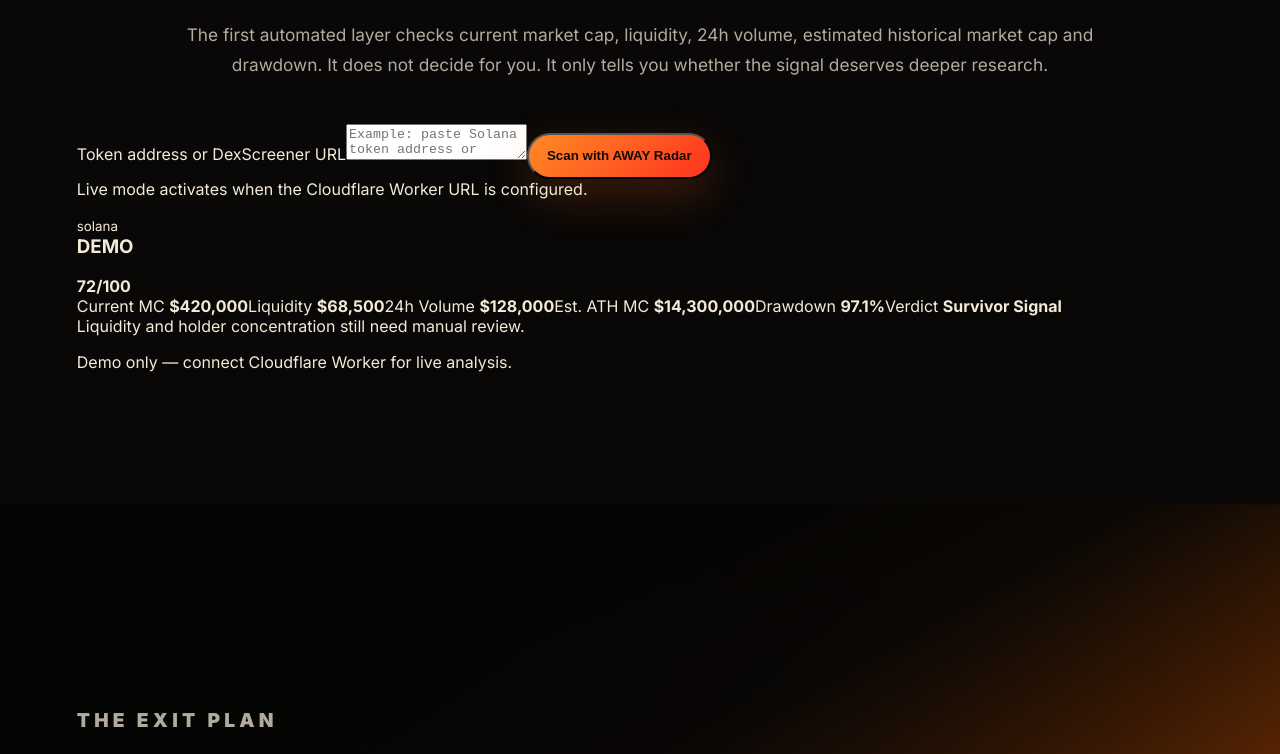
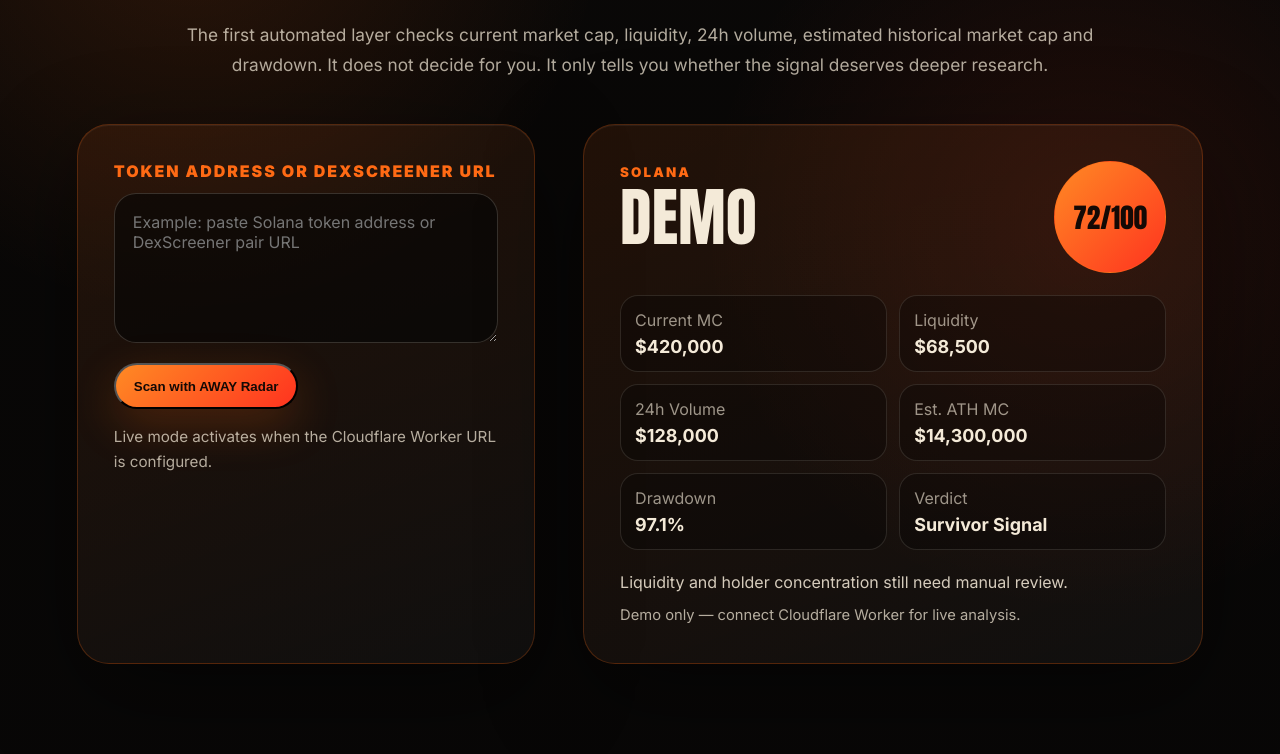
Before and after one commit to tiagofaraujo/away-island, a React (Vite) app: page / in a window 1280 px wide. Shown: the part 5782-6536 px from the top of the page. Built offline with nearby package versions, Linux system fonts and the light colour scheme; no server answers.

Commit message:
Add Radar Lab styling

```diff
--- a/src/styles/radar.css
+++ b/src/styles/radar.css
@@ -31,7 +31,9 @@
 
 .radar-terminal,
 .filter-card,
-.checklist-card {
+.checklist-card,
+.scan-card,
+.result-card {
   border: 1px solid rgba(255,106,20,.24);
   background: linear-gradient(160deg, rgba(255,106,20,.10), rgba(255,255,255,.035));
   box-shadow: 0 32px 100px rgba(0,0,0,.44), inset 0 1px 0 rgba(255,255,255,.06);
@@ -166,11 +168,137 @@
   font-weight: 900;
 }
 
+.radar-lab-section {
+  position: relative;
+  background:
+    radial-gradient(circle at 15% 20%, rgba(255,106,20,.14), transparent 26rem),
+    radial-gradient(circle at 85% 50%, rgba(255,67,31,.11), transparent 24rem);
+}
+
+.radar-lab-grid {
+  display: grid;
+  grid-template-columns: minmax(320px, .85fr) minmax(0, 1.15fr);
+  gap: clamp(22px, 4vw, 48px);
+  align-items: stretch;
+}
+
+.scan-card,
+.result-card {
+  border-radius: 32px;
+  padding: clamp(22px, 4vw, 36px);
+}
+
+.scan-card label {
+  display: block;
+  margin-bottom: 12px;
+  color: var(--away-orange);
+  font-weight: 950;
+  letter-spacing: .12em;
+  text-transform: uppercase;
+}
+
+.scan-card textarea {
+  width: 100%;
+  min-height: 150px;
+  resize: vertical;
+  margin-bottom: 16px;
+  border: 1px solid rgba(244,234,216,.18);
+  border-radius: 22px;
+  padding: 18px;
+  color: var(--away-cream);
+  background: rgba(5,5,5,.62);
+  outline: none;
+  font: inherit;
+}
+
+.scan-card textarea:focus {
+  border-color: rgba(255,106,20,.66);
+  box-shadow: 0 0 0 4px rgba(255,106,20,.08);
+}
+
+.scan-notice,
+.risk-line,
+.quality-line {
+  color: var(--away-muted);
+  line-height: 1.6;
+}
+
+.scan-notice { margin: 16px 0 0; font-size: .95rem; }
+
+.result-head {
+  display: flex;
+  align-items: flex-start;
+  justify-content: space-between;
+  gap: 18px;
+  margin-bottom: 22px;
+}
+
+.result-head small {
+  color: var(--away-orange);
+  font-weight: 950;
+  letter-spacing: .16em;
+  text-transform: uppercase;
+}
+
+.result-head h3 {
+  margin: 8px 0 0;
+  font-family: Anton, Impact, sans-serif;
+  font-size: clamp(2.2rem, 5vw, 4.4rem);
+  line-height: .9;
+  text-transform: uppercase;
+}
+
+.result-head strong {
+  display: grid;
+  place-items: center;
+  min-width: 112px;
+  height: 112px;
+  border: 1px solid rgba(255,106,20,.42);
+  border-radius: 50%;
+  color: #140905;
+  background: linear-gradient(135deg, #ff8a24, #ff331f);
+  font-family: Anton, Impact, sans-serif;
+  font-size: 1.7rem;
+}
+
+.result-grid {
+  display: grid;
+  grid-template-columns: repeat(2, minmax(0,1fr));
+  gap: 12px;
+}
+
+.result-grid span {
+  display: grid;
+  gap: 6px;
+  border: 1px solid rgba(244,234,216,.12);
+  border-radius: 18px;
+  padding: 14px;
+  color: rgba(244,234,216,.62);
+  background: rgba(5,5,5,.32);
+}
+
+.result-grid b {
+  color: var(--away-cream);
+  font-size: 1.12rem;
+}
+
+.risk-line {
+  margin: 20px 0 0;
+  color: rgba(244,234,216,.86);
+}
+
+.quality-line {
+  margin: 8px 0 0;
+  font-size: .92rem;
+}
+
 @media (max-width: 980px) {
-  .radar-layout { grid-template-columns: 1fr; }
+  .radar-layout, .radar-lab-grid { grid-template-columns: 1fr; }
 }
 
 @media (max-width: 640px) {
-  .filter-grid { grid-template-columns: 1fr; }
+  .filter-grid, .result-grid { grid-template-columns: 1fr; }
   .radar-sweep { min-height: 300px; }
+  .result-head { display: block; }
+  .result-head strong { margin-top: 18px; }
 }
```
